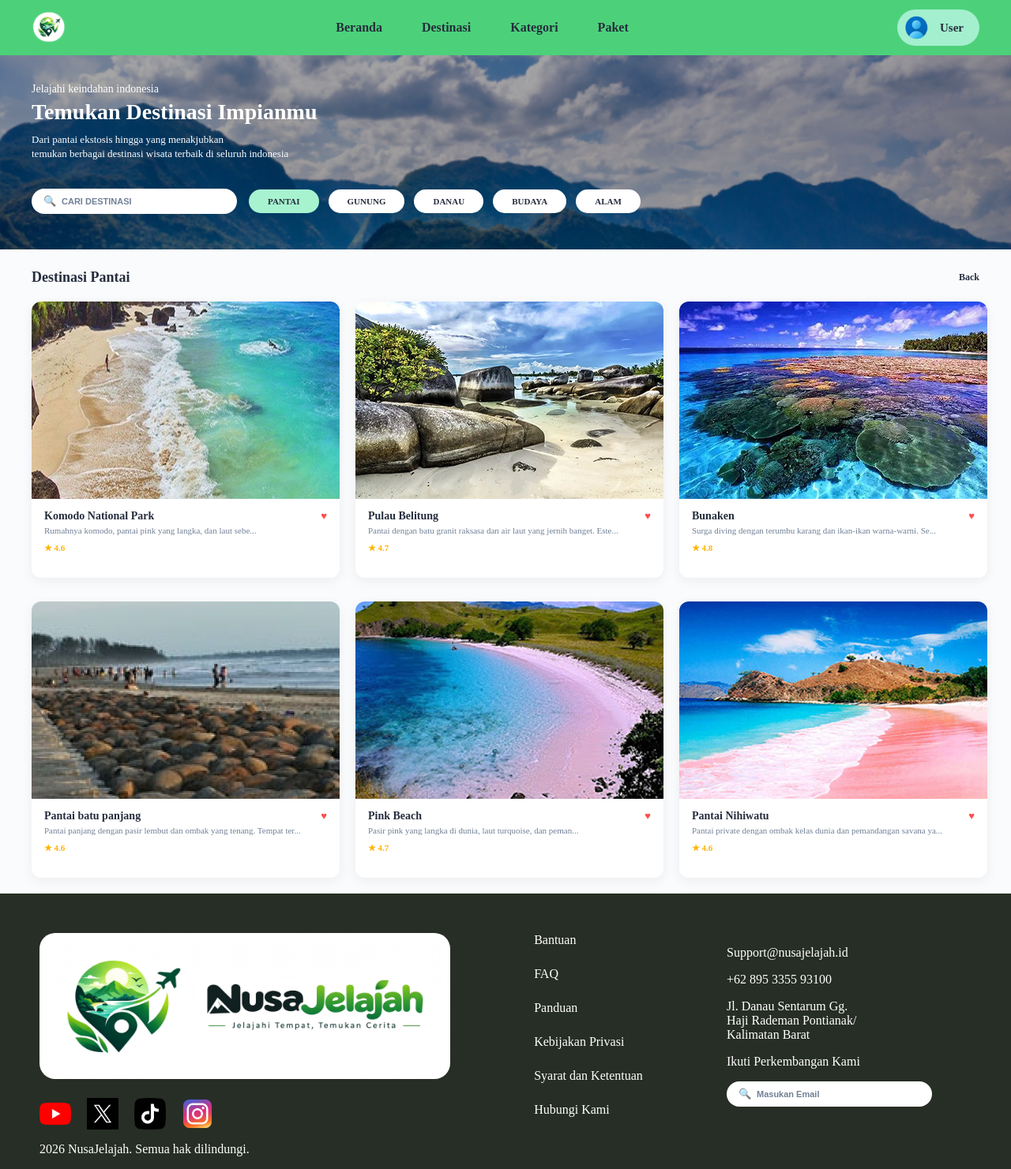
After one commit to ItzDavin/nusa-jelajah, a PHP site: page /pages/users/category-pantai.php in a window 1280 px wide. The commit adds this page. Shown: the whole page at 79% size. Run offline with PHP 8.4, Linux system fonts and the light colour scheme.

Commit message:
Add: create category-pantai page with beach images and update home page links

```diff
--- /dev/null
+++ b/pages/users/category-pantai.php
@@ -0,0 +1,159 @@
+<!DOCTYPE html>
+<html lang="id">
+
+<head>
+    <meta charset="UTF-8">
+    <meta name="viewport" content="width=device-width, initial-scale=1.0">
+    <title>NusaJelajah - Home</title>
+
+    <link rel="stylesheet" href="../../styles/users/home.css">
+</head>
+
+
+    <!-- NAVBAR -->
+    <div class="navbar">
+        <div class="logo">
+            <img src="../../images/home/logo.png" alt="Logo">
+        </div>
+
+        <div class="menu">
+            <a href="home.php">Beranda</a>
+            <a href="home.php">Destinasi</a>
+            <a href="home.php">Kategori</a>
+            <a href="package.php">Paket</a>
+        </div>
+
+        <div class="user">
+            <img src="../../images/home/user.png" alt="User">
+            <span>User</span>
+        </div>
+    </div>
+
+    <div class="banner">
+        <p class="subtitle">Jelajahi keindahan indonesia</p>
+        <h2>Temukan Destinasi Impianmu</h2>
+        <p class="desc">
+            Dari pantai ekstosis hingga yang menakjubkan<br>
+            temukan berbagai destinasi wisata terbaik di seluruh indonesia
+        </p>
+
+        <div class="search-and-category">
+            <div class="search-box">
+                <span class="search-icon">
+                    🔍
+                </span>
+                <input type="text" placeholder="CARI DESTINASI">
+            </div>
+
+            <div class="category">
+                <a href="category-pantai.php" style="background-color: #A7F3D0;" >PANTAI</a>
+                <a href="category-gunung.php">GUNUNG</a>
+                <a href="category-danau.php">DANAU</a>
+                <a href="category-budaya.php">BUDAYA</a>
+                <a href="category-alam.php">ALAM</a>
+            </div>
+        </div>
+    </div>
+
+    <div class="title">
+        <h3>Destinasi Pantai</h3>
+        <a href="home.php">Back</a>
+    </div>
+
+    <div class="destination">
+        <div class="card">
+            <img src="../../images/beaches/komodo.png" alt="Komodo">
+            <div class="card-info">
+                <h4>Komodo National Park<span class="heart">&hearts;</span></h4>
+                <p>Rumahnya komodo, pantai pink yang langka, dan laut sebe...</p>
+                <small>&#9733; 4.6</small>
+            </div>
+        </div>
+
+        <div class="card">
+            <img src="../../images/beaches/belitung.png" alt="Belitung">
+            <div class="card-info">
+                <h4>Pulau Belitung <span class="heart">&hearts;</span></h4>
+                <p>Pantai dengan batu granit raksasa dan air laut yang jernih banget. Este...</p>
+                <small>&#9733; 4.7</small>
+            </div>
+        </div>
+
+        <div class="card">
+            <img src="../../images/beaches/bunaken.png" alt="Bunaken">
+            <div class="card-info">
+                <h4>Bunaken <span class="heart">&hearts;</span></h4>
+                <p>Surga diving dengan terumbu karang dan ikan-ikan warna-warni. Se...</p>
+                <small>&#9733; 4.8</small>
+            </div>
+        </div>
+    </div>
+
+    <div class="destination">
+        <div class="card">
+            <img src="../../images/beaches/batu-panjang.png" alt="Batu Panjang">
+            <div class="card-info">
+                <h4>Pantai batu panjang<span class="heart">&hearts;</span></h4>
+                <p>Pantai panjang dengan pasir lembut dan ombak yang tenang. Tempat ter...</p>
+                <small>&#9733; 4.6</small>
+            </div>
+        </div>
+
+        <div class="card">
+            <img src="../../images/beaches/pink.png" alt="Pink">
+            <div class="card-info">
+                <h4>Pink Beach<span class="heart">&hearts;</span></h4>
+                <p>Pasir pink yang langka di dunia, laut turquoise, dan peman...</p>
+                <small>&#9733; 4.7</small>
+            </div>
+        </div>
+
+        <div class="card">
+            <img src="../../images/beaches/nihiwatu.png" alt="Nihiwatu">
+            <div class="card-info">
+                <h4>Pantai Nihiwatu<span class="heart">&hearts;</span></h4>
+                <p>Pantai private dengan ombak kelas dunia dan pemandangan savana ya...</p>
+                <small>&#9733; 4.6</small>
+            </div>
+        </div>
+    </div>
+
+    <footer>
+        <div class="left">
+            <div class="logo-footer">
+                <img src="../../images/footer/logo.jpg" alt="">
+            </div>
+            <div class="social">
+                <img src="../../images/footer/youtube.png" alt="">
+                <img src="../../images/footer/twitter.png" alt="">
+                <img src="../../images/footer/tiktok.png" alt="">
+                <img src="../../images/footer/instagram.png" alt="">
+            </div>
+            <div class="left-text" style="margin-left: 50px; color: white;">
+                <p>2026 NusaJelajah. Semua hak dilindungi.</p>
+            </div>
+        </div>
+        <div class="middle">
+            <a href="">Bantuan</a>
+            <a href="">FAQ</a>
+            <a href="">Panduan</a>
+            <a href="">Kebijakan Privasi</a>
+            <a href="">Syarat dan Ketentuan</a>
+            <a href="">Hubungi Kami</a>
+        </div>
+        <div class="right">
+            <p>Support@nusajelajah.id</p>
+            <p>+62 895 3355 93100</p>
+            <p>Jl. Danau Sentarum Gg. <br>Haji Rademan Pontianak/ <br>Kalimatan Barat</p>
+            <p>Ikuti Perkembangan Kami</p>
+            <div class="search-box">
+                <span class="search-icon">
+                    🔍
+                </span>
+                <input type="text" placeholder="Masukan Email">
+            </div>
+        </div>
+    </footer>
+
+</body>
+</html>
--- a/pages/users/home.php
+++ b/pages/users/home.php
@@ -7,7 +7,6 @@
     <title>NusaJelajah - Home</title>
 
     <link rel="stylesheet" href="../../styles/users/home.css">
-    <link rel="stylesheet" href="../../styles/users/footer.css">
 </head>
 
 
@@ -47,7 +46,7 @@
             </div>
 
             <div class="category">
-                <a href="home.php">PANTAI</a>
+                <a href="category-pantai.php">PANTAI</a>
                 <a href="home.php">GUNUNG</a>
                 <a href="home.php">DANAU</a>
                 <a href="home.php">BUDAYA</a>
@@ -92,6 +91,7 @@
 
     <div class="title">
         <h3>Destinasi Sekitar</h3>
+        <a href="home.php">Lihat Semua</a>
     </div>
 
     <div class="destination">
@@ -125,6 +125,7 @@
 
     <div class="title">
         <h3>Rekomendasi</h3>
+        <a href="home.php">Lihat Semua</a>
     </div>
 
     <div class="destination">
--- /dev/null
+++ b/styles/users/category-pantai.css
@@ -0,0 +1 @@
+@import "home.css"
--- a/styles/users/home.css
+++ b/styles/users/home.css
@@ -167,7 +167,7 @@ body {
 }
 
 .card {
-    width: 400px;
+    width: 390px;
     height: 350px;
     background-color: #ffffff;
     border-radius: 12px;
@@ -183,7 +183,7 @@ body {
 }
 
 .card img {
-    width: 400px;
+    width: 390px;
     height: 250px;
     object-fit: cover;
     flex-shrink: 0;
```
Also changed, not shown: images/beaches/batu-panjang.png (added), images/beaches/belitung.png (added), images/beaches/bunaken.png (added), images/beaches/komodo.png (added), images/beaches/nihiwatu.png (added), images/beaches/pink.png (added).
